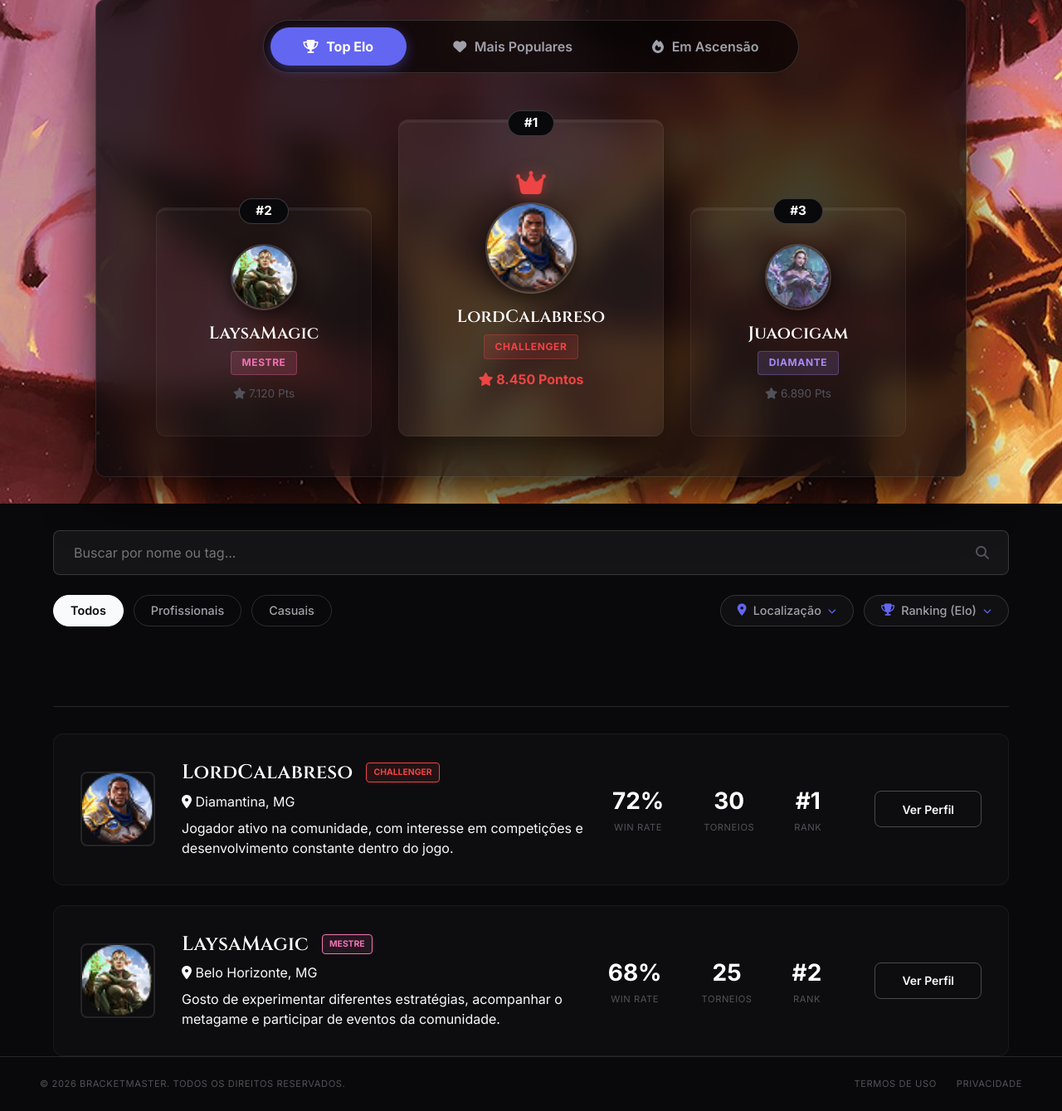
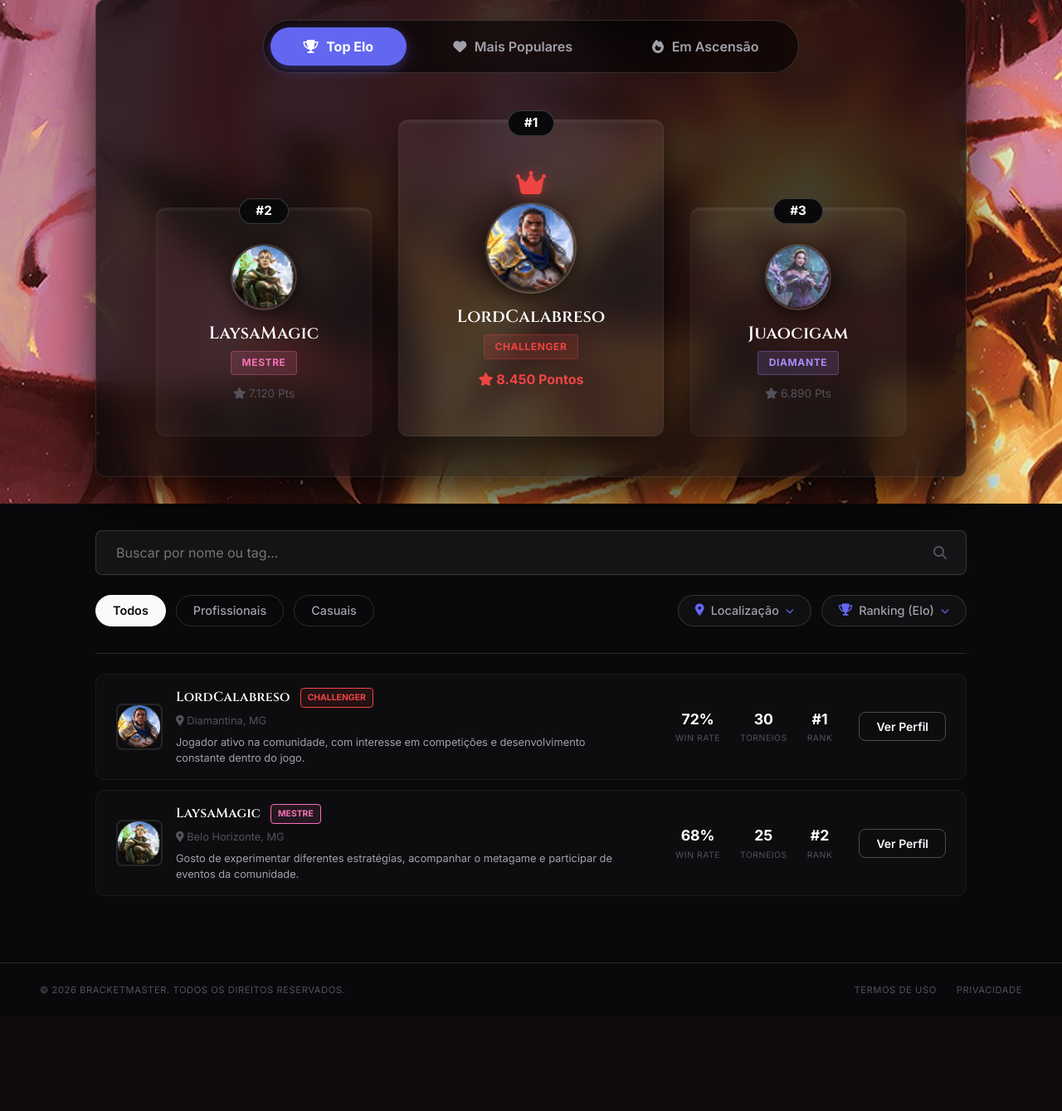
Before and after one commit to Luiz-Gustavo-Soares/bracketmaster, a Django app: page /perfis/ in a window 1280 px wide. Shown: the part 207-1546 px from the top of the page at 83% size. After the commit the page ends 1404 px from the top, so only its background shows below. Run offline with Django 5.2, Linux system fonts and the light colour scheme.

Commit message:
Ultimas correções

```diff
--- a/static/css/explore_profile.css
+++ b/static/css/explore_profile.css
@@ -134,181 +170,180 @@
     margin-top: 0.75rem;
 }
 
+/* ==========================================
+   BUSCA E LISTA HORIZONTAL (RESULTADOS)
+   ========================================== */
 
-/* LISTA HORIZONTAL DE PERFIS */
-.profile-list-card {
-    /* CORREÇÃO: Declaramos a borda inteira em uma única linha! */
-    border: 1px solid rgba(255, 255, 255, 0.05);
-    background-color: rgba(255, 255, 255, 0.02);
+/* --- Busca e Divisor --- */
 
-    transition: all var(--transition-base);
-    display: flex;
-    justify-content: space-between;
-    align-items: center;
-    padding: 2rem;
-    border-radius: var(--radius-lg);
-    width: 100%;
-}
-
-.profile-list-card:hover {
-    background-color: rgba(255, 255, 255, 0.05);
-    border-color: rgba(255, 255, 255, 0.15);
+.explore-body-section {
+    padding-bottom: 5rem; /* Empurra o footer para bem longe da lista */
 }
 
 .explore-search-section {
-    padding: 2rem 0 3rem 0;
+    padding: 2rem 0 1rem 0; /* Reduzimos o padding inferior (antes era 3rem) */
     position: relative;
     z-index: 100;
+    max-width: 1050px;
+    margin: 0 auto;
 }
 
 .explore-divider {
     border: 0;
     border-top: 1px solid var(--border-color);
-    margin: 3rem 0 2rem 0;
+    max-width: 1050px;
+    margin: 1rem auto 1.5rem auto; /* Margens muito menores e mais equilibradas */
 }
 
+
+/* --- Lista Horizontal de Perfis (Cards Magrinhos e Elegantes) --- */
+.profiles-list-container {
+    display: flex;
+    flex-direction: column;
+    gap: 1rem; /* Reduzido o buraco entre os cards */
+    width: 100%;
+    max-width: 1050px;
+    margin: 0 auto;
+}
+
+.profile-list-card {
+    background-color: rgba(255, 255, 255, 0.02);
+    border: 1px solid rgba(255, 255, 255, 0.05);
+    transition: all var(--transition-base);
+    display: flex;
+    justify-content: space-between;
+    align-items: center;
+    padding: 1rem 1.5rem;
+    border-radius: var(--radius-lg);
+    width: 100%;
+    gap: 1rem;
+}
+
+.profile-list-card:hover {
+    background-color: rgba(255, 255, 255, 0.06);
+    border-color: rgba(255, 255, 255, 0.15);
+    transform: translateY(-3px); /* Pequeno efeito de elevação no hover */
+}
+
+.profile-card-left {
+    display: flex;
+    gap: 1rem;
+    align-items: center;
+    flex: 1;
+    min-width: 0;
+    padding-right: 2.5rem; /* <-- A MÁGICA 1: Parede invisível antes dos status */
+}
+
+
 .list-avatar {
+    width: 56px;
+    height: 56px;
+    border-radius: var(--radius-md);
+    object-fit: cover;
+    flex-shrink: 0;
     border: 2px solid rgba(255, 255, 255, 0.1);
 }
 
+.list-info {
+    display: flex;
+    flex-direction: column;
+    gap: 0.4rem;
+}
+
+.list-title-row {
+    display: flex;
+    align-items: center;
+    gap: 0.75rem;
+    flex-wrap: wrap;
+}
 .list-name {
-    font-size: 1.5rem;
+    font-size: 1rem;
     color: #ffffff;
     margin: 0;
 }
 
-/* Tipografia de Status e Botões */
+.list-meta {
+    font-size: 0.8rem;
+    color: var(--text-muted);
+}
+
+.list-bio {
+    font-size: 0.8rem;
+    color: var(--text-secondary);
+    line-height: 1.5;
+    display: -webkit-box;
+    -webkit-line-clamp: 2;
+    -webkit-box-orient: vertical;
+    overflow: hidden;
+    white-space: normal;
+}
+
+.profile-card-right {
+    display: flex;
+    align-items: center;
+    gap: 2rem;
+    flex-shrink: 0;
+}
+
+.list-stats {
+    display: flex;
+    gap: 1.5rem;
+}
+
+.stat-col {
+    display: flex;
+    flex-direction: column;
+    align-items: center;
+    gap: 0.15rem;
+}
+
 .stat-num {
-    font-size: 1.75rem;
+    font-size: 1.1rem;
     color: #ffffff;
     font-weight: 700;
 }
 
 .stat-lbl {
-    font-size: 0.7rem;
+    font-size: 0.65rem;
     color: var(--text-muted);
     text-transform: uppercase;
     letter-spacing: 0.05em;
 }
 
 .list-btn {
-    padding: 0.8rem 2rem;
+    padding: 0.5rem 1.25rem;
     white-space: nowrap;
+    font-size: 0.875rem;
 }
 
-/* EXPLORAR PERFIS (ESTRUTURA)*/
-
-/* --- Hero & Container Principal --- */
-.hero-profiles-container {
-    position: relative;
-    z-index: 2;
+.profiles-list-container {
     display: flex;
     flex-direction: column;
-    justify-content: center;
-    align-items: center;
-    padding-top: 6rem;
-    padding-bottom: 2rem;
-    gap: 0.1rem;
+    gap: 0.75rem;
     width: 100%;
+    max-width: 1050px;
+    margin: 0 auto;
 }
 
-.hero-profiles-text {
-    text-align: center;
-    margin-bottom: 1rem;
+.btn-outline-light {
+    background: transparent;
+    border: 1px solid rgba(255, 255, 255, 0.25);
+    color: var(--text-primary);
+}
+
+.btn-outline-light:hover {
+    background: rgba(255, 255, 255, 0.1);
+    border-color: rgba(255, 255, 255, 0.5);
 }
 
 
 
-
-/* --- O Pódio e os Cards --- */
-.featured-profiles-podium {
-    display: flex;
-    align-items: flex-end;
-    justify-content: center;
-    gap: 2rem;
-    flex-wrap: wrap;
-}
-
-
-
-
-
-
-
-
-.podium-center .podium-avatar {
-    width: 110px;
-    height: 110px;
-}
-
-.podium-crown {
-    margin-bottom: 0.5rem;
-}
-
-/* --- Lista Horizontal de Perfis  --- */
-.profiles-list-container {
-    display: flex;
-    flex-direction: column;
-    gap: 1.5rem;
-    width: 100%;
-}
-
-.profile-card-left {
-    display: flex;
-    gap: 2rem;
-    align-items: center;
-    max-width: 60%;
-}
-
-.list-avatar {
-    width: 90px;
-    height: 90px;
-    border-radius: var(--radius-md);
-    object-fit: cover;
-    flex-shrink: 0;
-}
-
-.list-info {
-    display: flex;
-    flex-direction: column;
-    gap: 0.5rem;
-}
-
-.list-title-row {
-    display: flex;
-    align-items: center;
-    gap: 1rem;
-}
-
-.list-meta {
-    display: flex;
-    gap: 1.5rem;
-}
-
-.profile-card-right {
-    display: flex;
-    align-items: center;
-    gap: 4rem;
-}
-
-.list-stats {
-    display: flex;
-    gap: 3rem;
-}
-
-.stat-col {
-    display: flex;
-    flex-direction: column;
-    align-items: center;
-    gap: 0.2rem;
-}
-
-/* --- Responsividade da Tela de Perfis --- */
+/* --- Responsividade --- */
 @media (max-width: 1100px) {
     .profile-list-card {
         flex-direction: column;
         align-items: flex-start;
-        gap: 2rem;
+        gap: 1.5rem;
     }
     .profile-card-left {
         max-width: 100%;
--- a/static/css/footer.css
+++ b/static/css/footer.css
@@ -109,7 +109,6 @@
     }
 }
 
-* footer — estrutura */
 .main-footer {
     padding: 4rem 0 2rem 0;
     margin-top: auto;
```
Also changed, not shown: other parts of static/css/explore_profile.css (+45 -9 lines).
